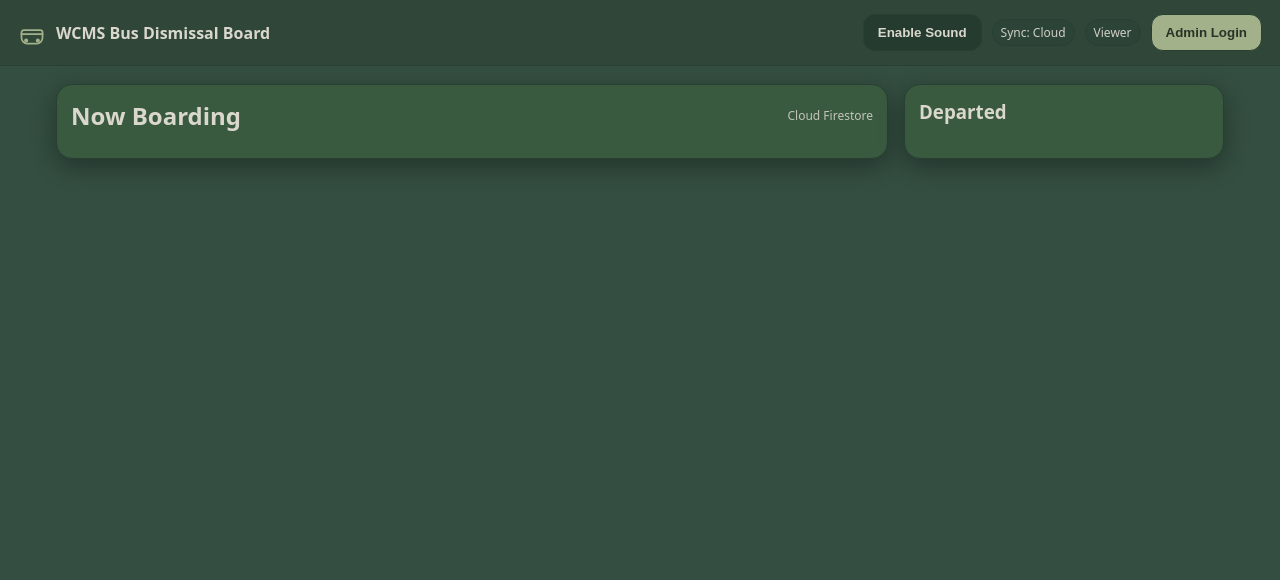
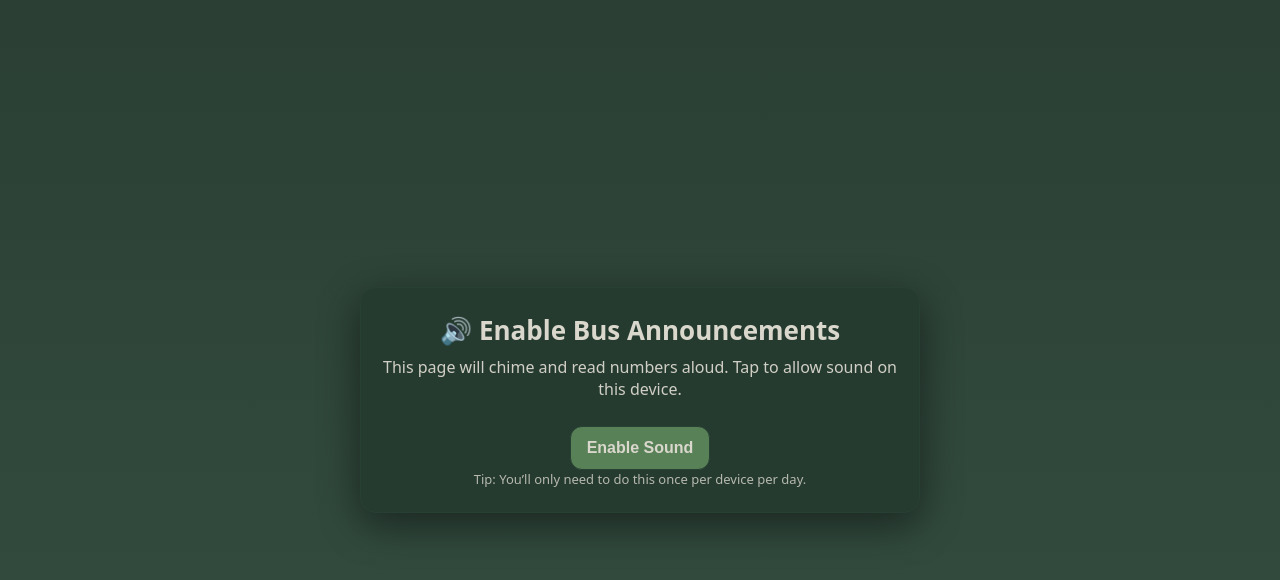
Before and after one commit to adriunajohnson-arch/Canva-Gator-Dismissal, a plain HTML site: page index.html in a window 1280 px wide. Drawn offline with Linux system fonts and the light colour scheme; no server answers.

Commit message:
Implement sound gate overlay for audio announcements
Added a full-screen sound gate overlay to enable audio announcements.

```diff
--- a/index.html
+++ b/index.html
@@ -23,19 +23,45 @@ header{display:flex;justify-content:space-between;align-items:center;padding:14p
 input{background:#263b30;color:var(--text);border:1px solid var(--bd);border-radius:12px;padding:10px 12px;outline:none;min-width:260px}
 button{cursor:pointer;font-weight:800;border-radius:12px;padding:10px 14px;border:1px solid var(--bd);background:var(--btn);color:var(--text)}
 button.secondary{background:var(--accent);color:#263326}
-button.ghost{background:#263b30}
 .muted{opacity:.85;font-size:12px}
 .hidden{display:none}
+
+/* Full-screen sound gate */
+#soundGate{
+  position:fixed;inset:0;z-index:1000;background:linear-gradient(180deg,#2b3f34 0%,#344e41 100%);
+  display:flex;align-items:center;justify-content:center;flex-direction:column;text-align:center;
+  padding:24px;cursor:pointer;
+}
+#soundGate .card{
+  background:#263b30;border:1px solid var(--bd);border-radius:16px;max-width:560px;width:min(92%,560px);
+  padding:24px 20px;box-shadow:0 12px 40px #0007;
+}
+#soundGate h1{margin:0 0 8px 0;font-size:26px}
+#soundGate p{margin:6px 0 14px 0;opacity:.95}
+#soundGate .tapHint{opacity:.8;font-size:13px}
+#soundGate .gateBtn{
+  margin-top:12px;padding:12px 16px;border-radius:12px;border:1px solid var(--bd);
+  background:var(--btn);color:var(--text);font-weight:900;font-size:16px;
+}
 </style>
 </head>
 <body>
+<!-- Sound gate overlay (tap anywhere or button to enable) -->
+<div id="soundGate" role="button" aria-label="Tap to enable announcements">
+  <div class="card">
+    <h1>🔊 Enable Bus Announcements</h1>
+    <p>This page will chime and read numbers aloud. Tap to allow sound on this device.</p>
+    <button class="gateBtn" id="gateBtn">Enable Sound</button>
+    <div class="tapHint">Tip: You’ll only need to do this once per device per day.</div>
+  </div>
+</div>
+
 <header>
   <div class="brand">
     <svg width="28" height="28" viewBox="0 0 24 24" fill="none" xmlns="http://www.w3.org/2000/svg" aria-hidden="true"><path d="M3 13h18v3a5 5 0 0 1-5 5H8a5 5 0 0 1-5-5v-3Z" stroke="#a3b18a" stroke-width="1.5"/><path d="M5 9.5h14a2 2 0 0 1 2 2V13H3v-1.5a2 2 0 0 1 2-2Z" fill="#2f4639" stroke="#a3b18a" stroke-width="1.5"/><circle cx="7" cy="18.5" r="1.7" fill="#a3b18a"/><circle cx="17" cy="18.5" r="1.7" fill="#a3b18a"/></svg>
     <span>WCMS Bus Dismissal Board</span>
   </div>
   <div class="row">
-    <button id="enableSound" class="ghost">Enable Sound</button>
     <span id="syncBadge" class="chip">Sync: Cloud</span>
     <span id="adminStatus" class="chip">Viewer</span>
     <button id="adminLoginBtn" class="secondary">Admin Login</button>
@@ -96,7 +122,7 @@ let db=null;
 try{ const app=firebase.initializeApp(firebaseConfig); db=firebase.firestore(); }
 catch(e){ console.error("Firebase init failed:", e); alert("Couldn't connect to Firebase. Check your config."); }
 
-/* ---------------- Audio + Speech (robust) ---------------- */
+/* ---------------- Audio + Speech (robust + gated) ---------------- */
 let audioEnabled = false;
 let preferredVoice = null;
 
@@ -139,22 +165,18 @@ function primeSpeech(){
   }catch(e){}
 }
 async function enableSoundNow(){
+  // Called by full-screen gate
   audioEnabled = true;
   await waitForVoices(2500);
   pickVoice();
   primeSpeech();
-  const btn=document.getElementById('enableSound');
-  btn.textContent='Sound Enabled';
-  btn.classList.add('secondary');
+
+  // Dismiss the overlay
+  const gate = document.getElementById('soundGate');
+  if(gate){ gate.style.display='none'; }
 }
-document.getElementById('enableSound').addEventListener('click', enableSoundNow);
-// also auto-enable on first interaction:
-['click','touchstart','keydown'].forEach(evt=>{
-  window.addEventListener(evt, function once(){ if(!audioEnabled) enableSoundNow(); }, {once:true});
-});
-if('speechSynthesis' in window){
-  window.speechSynthesis.onvoiceschanged = () => { if(!preferredVoice){ pickVoice(); } };
-}
+document.getElementById('soundGate').addEventListener('click', enableSoundNow);
+document.getElementById('gateBtn').addEventListener('click', function(e){ e.stopPropagation(); enableSoundNow(); });
 
 // Speak-friendly mapping (62/65 -> "62 slash 65")
 function speakify(label){
@@ -183,17 +205,14 @@ function chimeDepart(){  chime(659.25, 440.0,0.9,0.8); }
 function speak(text){
   if(!audioEnabled || !('speechSynthesis' in window)) return;
   try{
-    // re-prime each time to avoid stuck engines
     window.speechSynthesis.cancel();
     window.speechSynthesis.resume();
     const u=new SpeechSynthesisUtterance(text);
     u.rate=1.0; u.pitch=1.0; u.lang='en-US';
     if(preferredVoice) u.voice=preferredVoice;
 
-    // If it fails to start, retry once shortly after
     let tried=false;
     u.onerror = ()=>{ if(!tried){ tried=true; setTimeout(()=>{ window.speechSynthesis.resume(); window.speechSynthesis.speak(u); }, 120); } };
-    // Some engines pause when new audio played—resume just before speaking
     setTimeout(()=>{ window.speechSynthesis.resume(); window.speechSynthesis.speak(u); }, 10);
   }catch(e){}
 }
```
